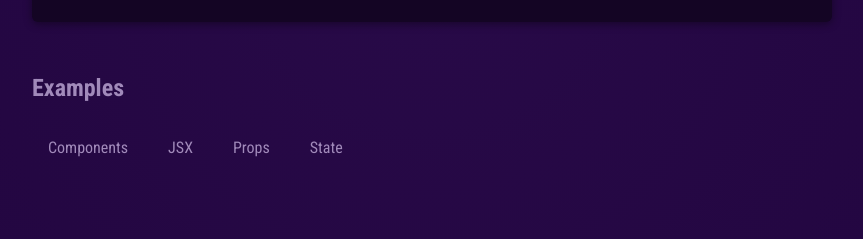
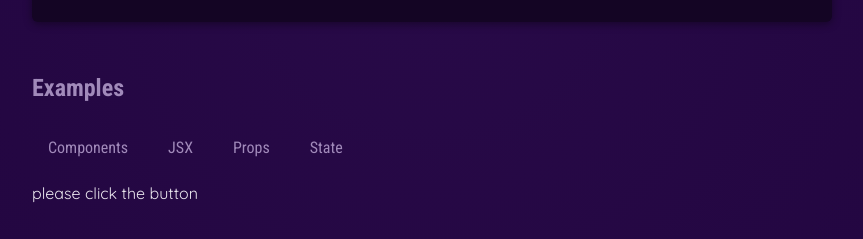
Before and after one commit to bnthurre/react_assentials, a React (Create React App) app: page / in a window 1280 px wide. Shown: the part 677-916 px from the top of the page, without its empty margins (208-1071 px from the left). Built offline with nearby package versions, Linux system fonts and the light colour scheme.

Commit message:
managing state and using hooks

```diff
--- a/src/App.jsx
+++ b/src/App.jsx
@@ -1,10 +1,15 @@
+import { useState } from "react";
 import { CORE_CONCEPTS } from "./data";
 import Header from "./components/header/Header";
 import CoreConcept from "./components/CoreConcept";
 import TabButtons from "./components/TabButton";
+import React from "react";
 function App() {
+  const [selectedTopic, setSelectedTopic]= useState("please click the button");
+
   const handleselect = (selectedItem) => {
-    console.log(selectedItem);
+    setSelectedTopic(selectedItem)
+    console.log(selectedTopic);
   };
   return (
     <div>
@@ -31,6 +36,7 @@ function App() {
             <TabButtons onselect={()=>handleselect('prop')} label="Props"></TabButtons>
             <TabButtons onselect={()=>handleselect('state')} label="State"></TabButtons>
           </menu>
+          {selectedTopic}
         </section>
       </main>
     </div>
```
